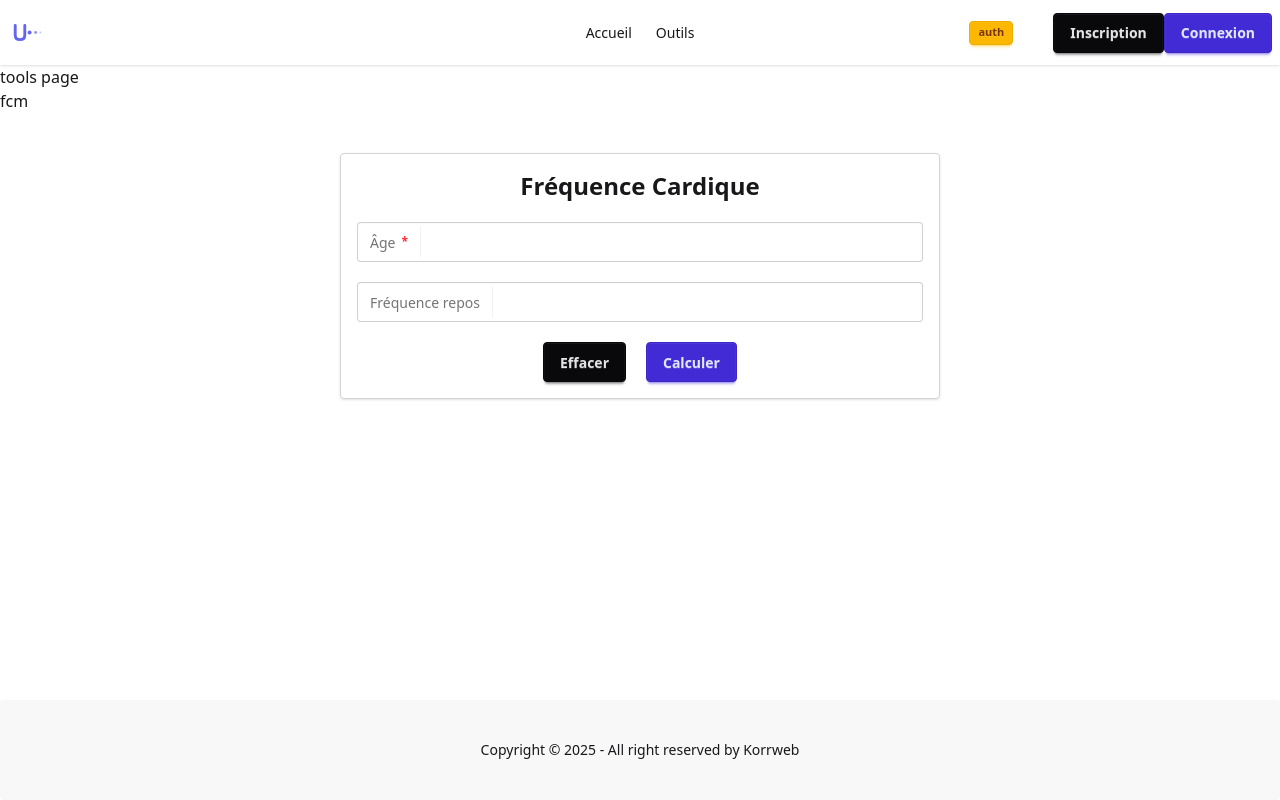
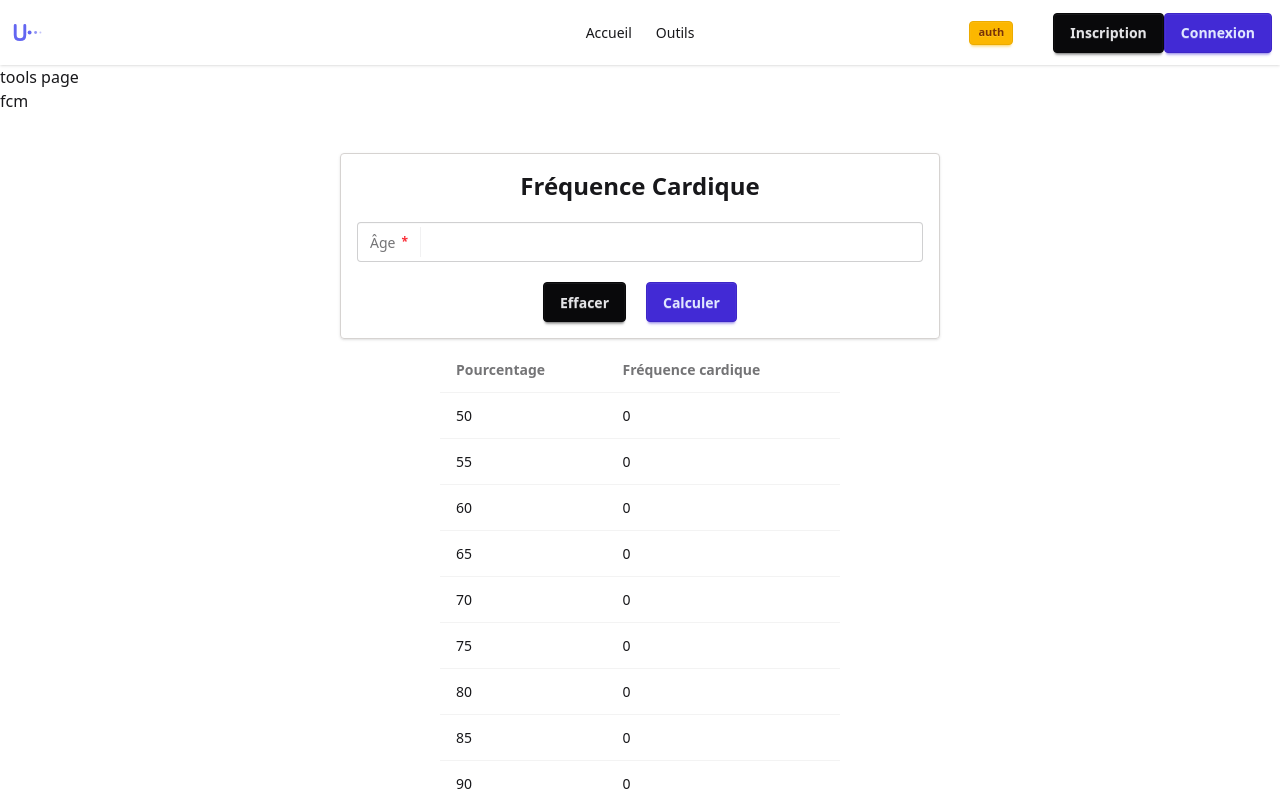
Before and after one commit to GuillemotClement/Ubrun-V2, a React (Vite) app in the folder frontend/: page /tools/fcm in a window 1280 px wide. Shown: the top 800 px of the page. Built offline with nearby package versions, Linux system fonts and the light colour scheme.

Commit message:
feat: add generate fc value with theorique

```diff
--- a/frontend/src/pages/Tools/FCM/FcmPage.tsx
+++ b/frontend/src/pages/Tools/FCM/FcmPage.tsx
@@ -5,29 +5,30 @@ import FormField from "../../../components/Form/FormField/FormField";
 import FormSubscribe from "../../../components/Form/FormSubscribe/FormSubscribe";
 import { useState } from "react";
 import { fcmTools } from "../../../utils/fcmTools";
+import FcmTable from "./FcmTable";
 
 const schema = z.object({
   age: z.coerce
     .number()
     .min(1, "Un âge valide est attendus")
     .max(120, "Un âge valide est attendus"),
-  fcRepos: z.coerce
-    .number()
-    .min(1, "Une valeur de FC repos valid est attendus")
-    .max(250, "Une valeur de Fc min est attendu")
-    .optional(),
+  // fcRepos: z.coerce
+  //   .number()
+  //   .min(1, "Une valeur de FC repos valid est attendus")
+  //   .max(250, "Une valeur de Fc min est attendu")
+  //   .optional(),
 });
 
 type FcmFormData = z.infer<typeof schema>;
 
 const defaultValues: z.input<typeof schema> = {
   age: "",
-  fcRepos: "",
+  // fcRepos: "",
 };
 
 export default function FcmPage() {
   const [fcMax, setFcMax] = useState<number | string>("");
-  const [fcReserve, setFcReserve] = useState<number | string>("");
+  // const [fcReserve, setFcReserve] = useState<number | string>("");
 
   const form = useForm({
     defaultValues,
@@ -36,14 +37,15 @@ export default function FcmPage() {
     },
     onSubmit: ({ value }) => {
       const data: FcmFormData = schema.parse(value);
-      const fcRepo = data.fcRepos ?? null;
+      console.log(data);
+      // const fcRepo = data.fcRepos ?? null;
       const age = data.age;
       const fcMax = fcmTools.getFcMaxTheorique(age);
       setFcMax(fcMax);
-      if (fcRepo) {
-        setFcReserve(fcmTools.getFcReserve(age, fcRepo));
-      }
-      setFcmResult(fcMax);
+      // if (fcRepo) {
+      //   setFcReserve(fcmTools.getFcReserve(age, fcRepo));
+      // }
+      setFcMax(fcMax);
     },
   });
 
@@ -70,7 +72,7 @@ export default function FcmPage() {
           )}
         </form.Field>
 
-        <form.Field name="fcRepos">
+        {/*<form.Field name="fcRepos">
           {(field) => (
             <FormField
               field={field}
@@ -79,7 +81,7 @@ export default function FcmPage() {
               type="number"
             />
           )}
-        </form.Field>
+        </form.Field>*/}
 
         <form.Subscribe
           selector={(state) => [state.canSubmit, state.isSubmitting]}
@@ -109,6 +111,8 @@ export default function FcmPage() {
           </div>
         </div>
       )}
+
+      <FcmTable fcMax={fcMax} />
     </div>
   );
 }
--- a/frontend/src/pages/Tools/FCM/FcmTable.tsx
+++ b/frontend/src/pages/Tools/FCM/FcmTable.tsx
@@ -1,5 +1,14 @@
+import {
+  createColumnHelper,
+  flexRender,
+  getCoreRowModel,
+  useReactTable,
+} from "@tanstack/react-table";
+import { fcmTools } from "../../../utils/fcmTools";
+import { useMemo } from "react";
+
 type FcmTableProps = {
-  fcData: FcDataProps[];
+  fcMax: number | string;
 };
 
 type FcDataProps = {
@@ -7,21 +16,73 @@ type FcDataProps = {
   fc: number;
 };
 
-const fcData: FcDataProps[] = [
-  {
-    purcent: 50,
-    fc: 120,
-  },
-  {
-    purcent: 55,
-    fc: 130,
-  },
-  {
-    purcent: 60,
-    fc: 140,
-  },
+const columnHelper = createColumnHelper<FcDataProps>();
+
+const columns = [
+  columnHelper.accessor("purcent", {
+    header: () => <span>Pourcentage</span>,
+    cell: (info) => info.getValue(),
+  }),
+  columnHelper.accessor("fc", {
+    header: () => <span>Fréquence cardique</span>,
+    cell: (info) => info.getValue(),
+  }),
 ];
 
-export default function ComponentName({ fcData }: FcmTableProps) {
-  return <div></div>;
+export default function FcmTable({ fcMax }: FcmTableProps) {
+  const numericFc = Number(fcMax);
+
+  const data = useMemo(() => {
+    return fcmTools.generateFcTheoriqueData(numericFc);
+  }, [numericFc]);
+
+  const table = useReactTable({
+    data,
+    columns,
+    getCoreRowModel: getCoreRowModel(),
+  });
+
+  return (
+    <div className="p-2">
+      <table className="table w-100 mx-auto">
+        <thead>
+          {table.getHeaderGroups().map((headerGroup) => (
+            <tr key={headerGroup.id}>
+              {headerGroup.headers.map((header) => (
+                <th key={header.id}>
+                  {header.isPlaceholder
+                    ? null
+                    : flexRender(
+                        header.column.columnDef.header,
+                        header.getContext(),
+                      )}
+                </th>
+              ))}
+            </tr>
+          ))}
+        </thead>
+        <tbody>
+          {table.getRowModel().rows.map((row) => (
+            <tr key={row.id}>
+              {row.getVisibleCells().map((cell) => (
+                <td key={cell.id}>
+                  {flexRender(cell.column.columnDef.cell, cell.getContext())}
+                </td>
+              ))}
+            </tr>
+          ))}
+        </tbody>
+      </table>
+    </div>
+  );
 }
+
+// TODO: améliorer le tableau en mettant en valeur les % important
+// TODO: gérer soit le cas ou fcTheorique ou FcReserve
+// TODO: optimiser le code
+// TODO: définir des composant pour le tableau
+// 1 - Récupération - 60-65 fcMax ou 50-60% FcReserve
+// 1 - Endurance - 65-70 fcMax ou 60-70% FcReserve
+// 1 - resistance douce 75-85  fcMax ou 70-80% FcReserve
+// 1 - resistance dure - 85-95 fcMax ou 80-90% FcReserve8
+// 1 - puissance - 95-100 fcMax ou 90-100% FcReserve
--- a/frontend/src/utils/fcmTools.ts
+++ b/frontend/src/utils/fcmTools.ts
@@ -9,11 +9,49 @@ export const fcmTools = {
   },
 
   getFcReserve(age: number, fcRepos: number) {
-    const fcMax = fcmTools.getFcMaxTheorique(age);
+    const fcMax = this.getFcMaxTheorique(age);
     return fcMax - fcRepos;
   },
 
   getPurcentValueFcMax(fcMax: number, purcent: number) {
     return fcMax * (purcent / 100);
   },
+
+  generateFcReserveData(fcRepos: number, fcReserve: number) {
+    const fcData = [];
+    const start = 50;
+    const end = 150;
+
+    for (let i = start; i <= end; i += 5) {
+      const fcValue = this.getPurcentValueFcReserve(i, fcReserve, fcRepos);
+      const roundValue = Math.round(fcValue);
+      const fc = {
+        purcent: i,
+        fc: roundValue,
+      };
+
+      fcData.push(fc);
+    }
+
+    return fcData;
+  },
+
+  generateFcTheoriqueData(fcMax: number) {
+    const start = 50;
+    const end = 150;
+    const fcData = [];
+
+    for (let i = start; i <= end; i += 5) {
+      const fcValue = this.getPurcentValueFcMax(fcMax, i);
+      const roundValue = Math.round(fcValue);
+      const fc = {
+        purcent: i,
+        fc: roundValue,
+      };
+
+      fcData.push(fc);
+    }
+
+    return fcData;
+  },
 };
```
